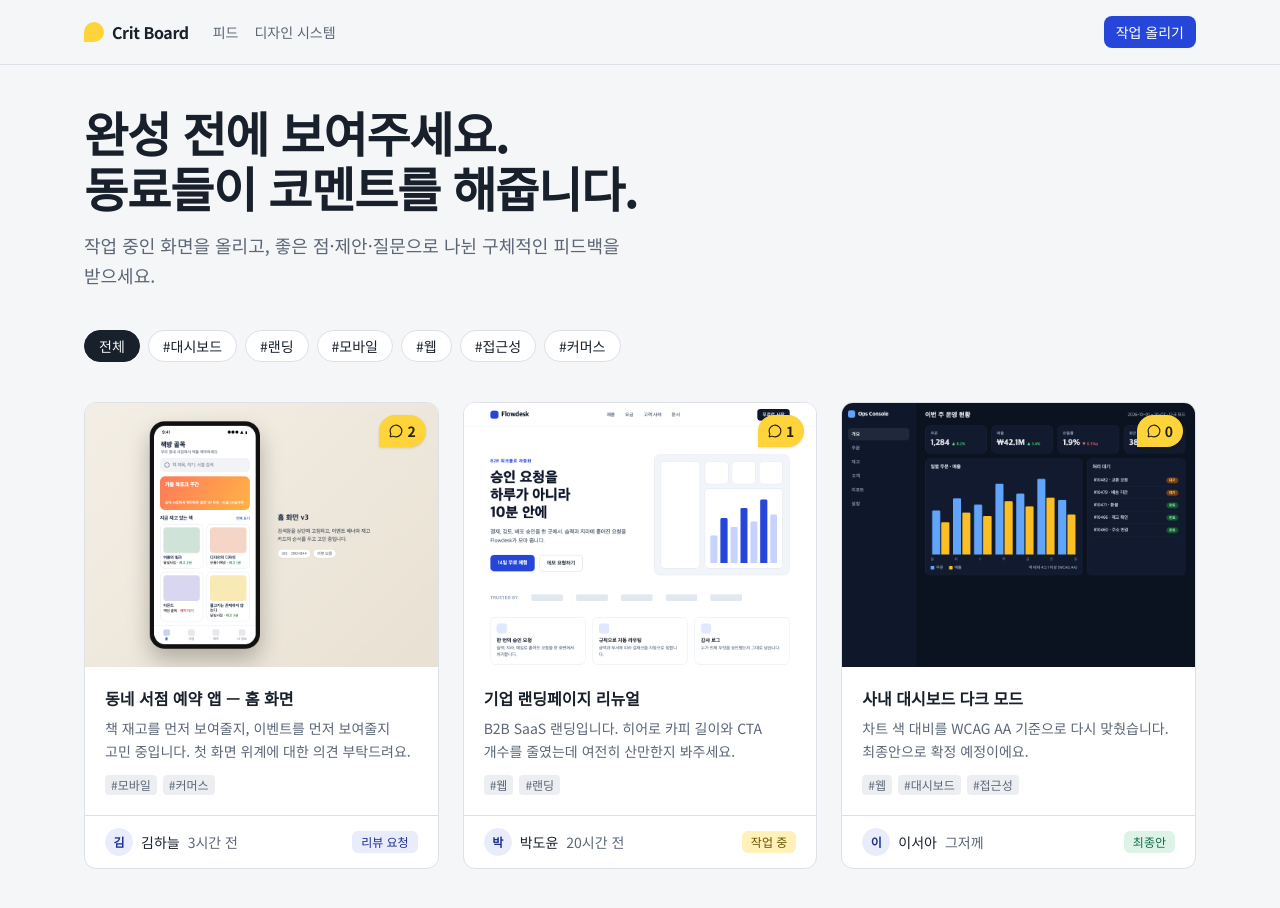
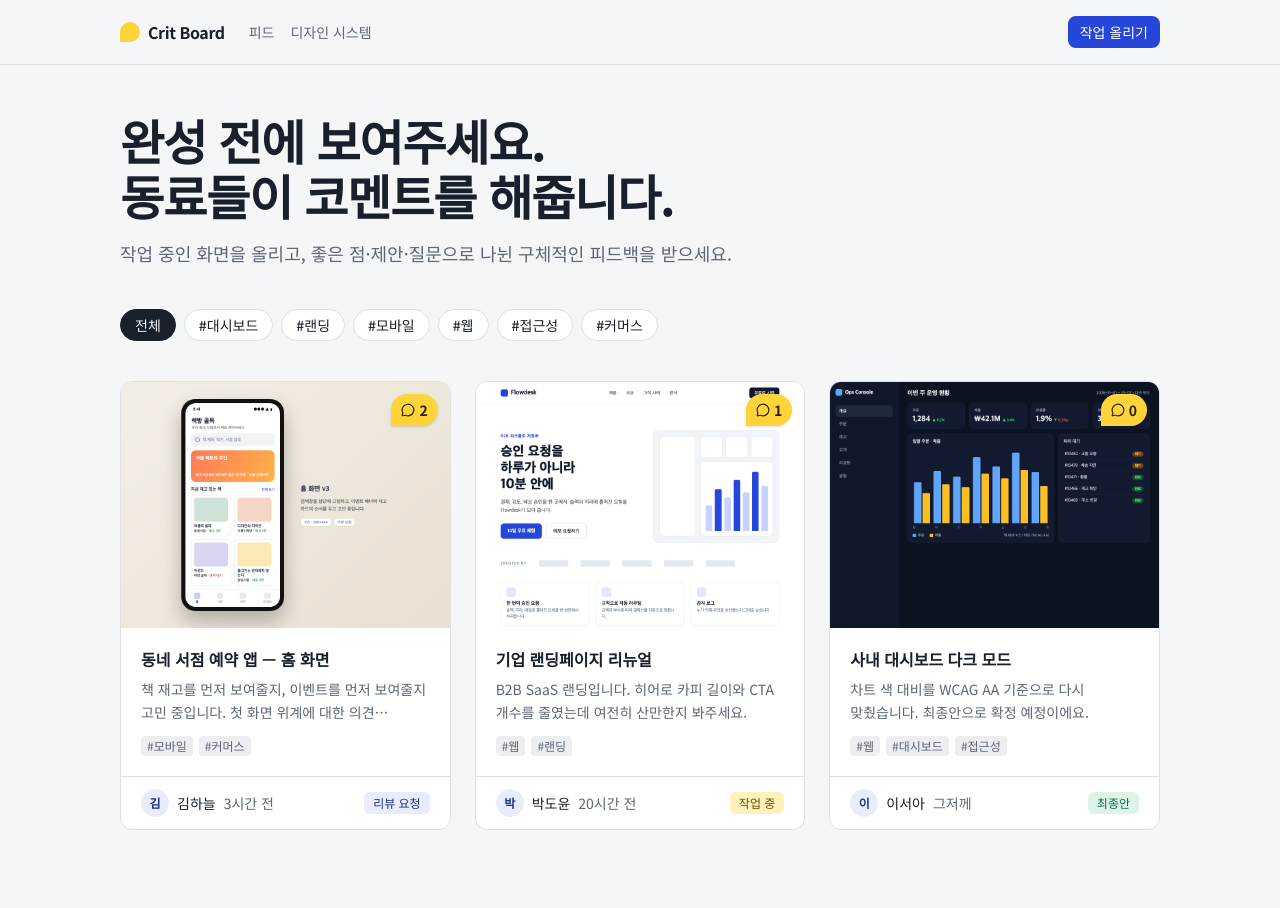
Before and after one commit to soupie21c/dibalja, a Next.js app: page / in a window 1280 px wide. After the commit the page ends 878 px from the top, so only its background shows below. Built offline with nearby package versions, Linux system fonts and the light colour scheme.

Commit message:
07 Visual QA: Figma Feed 기준으로 콘텐츠 폭 1040px·상단 여백·리드 폭·태그 굵기 보정

```diff
--- a/app/design-system/page.tsx
+++ b/app/design-system/page.tsx
@@ -167,7 +167,7 @@ export default function DesignSystemPage() {
 
           <Sub title="레이아웃 & 브레이크포인트">
             <p className="text-sm text-muted-foreground">
-              콘텐츠 최대 폭 1152px(max-w-6xl), 좌우 여백 20px(px-5). 모바일 퍼스트: 접두사 없는 클래스가 기본이고, 접두사는 그 폭 이상에서만 적용됩니다.
+              콘텐츠 폭 1040px(Figma 기준 — max-w-[67.5rem] 안에 좌우 여백 20px(px-5)). 모바일 퍼스트: 접두사 없는 클래스가 기본이고, 접두사는 그 폭 이상에서만 적용됩니다.
             </p>
             <div className="overflow-x-auto">
               <table className="w-full text-sm">
--- a/app/layout.tsx
+++ b/app/layout.tsx
@@ -25,7 +25,7 @@ export default function RootLayout({ children }: { children: React.ReactNode })
     <html lang="ko" className={`${notoSansKr.variable} ${geistMono.variable}`}>
       <body className="min-h-dvh">
         <SiteHeader />
-        <main className="mx-auto max-w-6xl px-5 py-10">{children}</main>
+        <main className="mx-auto max-w-[67.5rem] px-5 py-12">{children}</main>
       </body>
     </html>
   );
--- a/app/page.tsx
+++ b/app/page.tsx
@@ -19,7 +19,7 @@ export default async function HomePage({ searchParams }: Props) {
           <br />
           동료들이 코멘트를 해줍니다.
         </h1>
-        <p className="max-w-xl text-lg leading-relaxed text-muted-foreground">
+        <p className="max-w-2xl text-lg leading-relaxed text-muted-foreground">
           작업 중인 화면을 올리고, 좋은 점·제안·질문으로 나뉜 구체적인 피드백을 받으세요.
         </p>
       </section>
--- a/components/crit/site-header.tsx
+++ b/components/crit/site-header.tsx
@@ -5,7 +5,7 @@ import { Button } from "@/components/ui/button";
 export function SiteHeader() {
   return (
     <header className="sticky top-0 z-20 border-b bg-background/85 backdrop-blur">
-      <div className="mx-auto flex h-16 max-w-6xl items-center gap-6 px-5">
+      <div className="mx-auto flex h-16 max-w-[67.5rem] items-center gap-6 px-5">
         <Link href="/" className="flex items-center gap-2 font-bold tracking-tight">
           <span className="pin size-5 bg-highlight" aria-hidden />
           Crit Board
--- a/components/crit/tag-filter.tsx
+++ b/components/crit/tag-filter.tsx
@@ -12,7 +12,7 @@ export function TagFilter({ tags, active }: { tags: string[]; active?: string })
         href={href}
         aria-current={on ? "page" : undefined}
         className={cn(
-          "inline-flex h-8 items-center rounded-full border px-3.5 text-sm transition-colors",
+          "inline-flex h-8 items-center rounded-full border px-3.5 text-sm font-medium transition-colors",
           on ? "border-foreground bg-foreground text-background" : "bg-card hover:bg-muted"
         )}
       >
```
